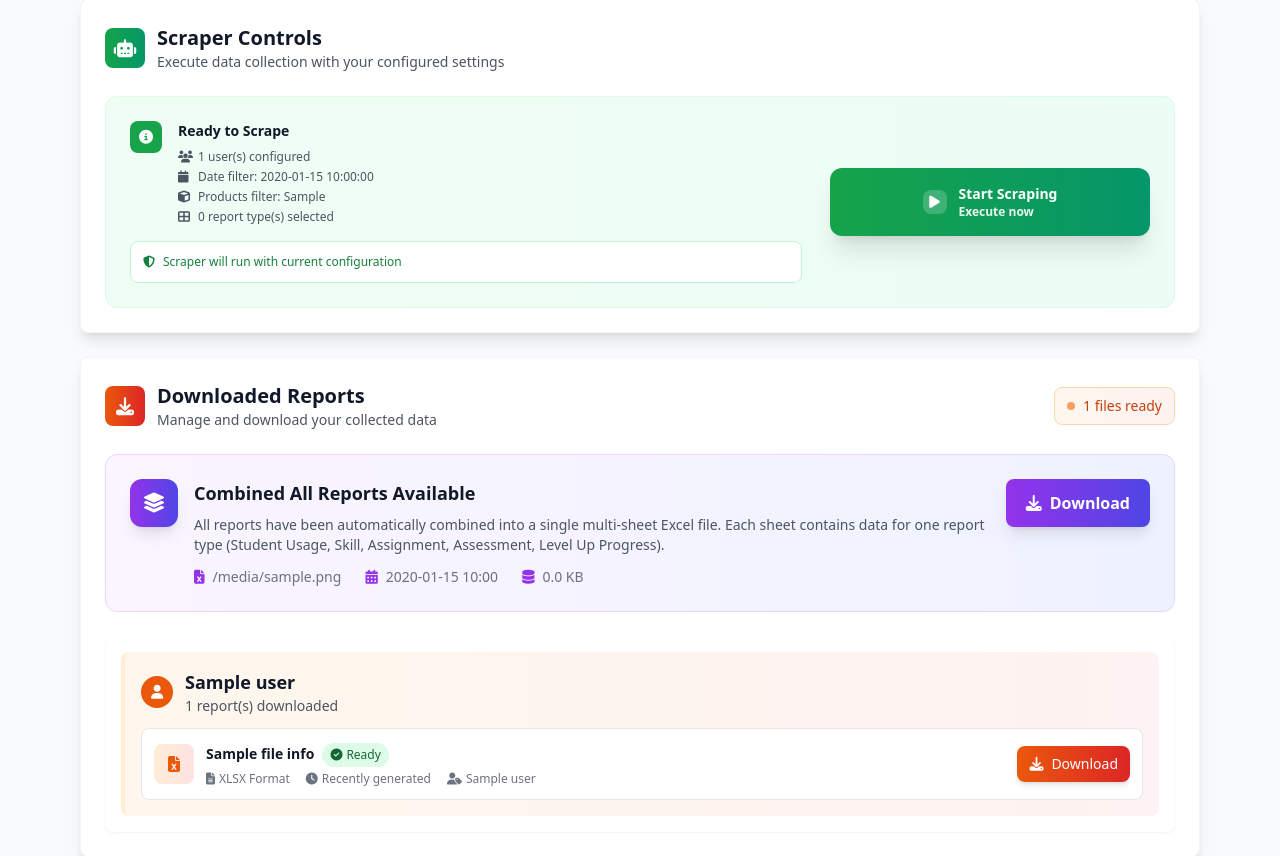
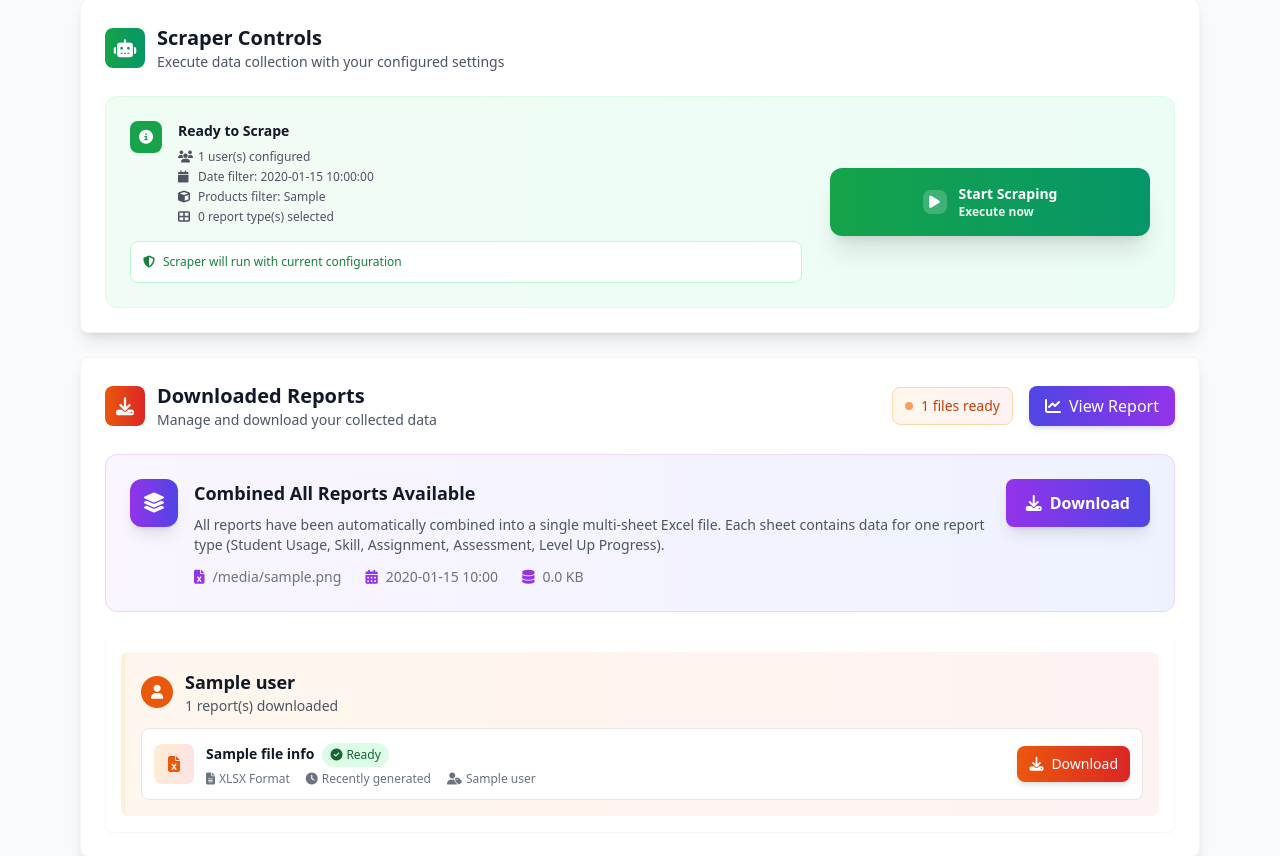
Before and after one commit to davidgonzalezfx/reports-scrapper, a Flask app: template templates/scrapper.html in a window 1280 px wide. Shown: the part 1445-2301 px from the top of the page. Run offline with Flask 3, Linux system fonts and the light colour scheme; the template is opened without the code that fills it: most values are stand-ins (such as "Sample title", 1, 10 or a date in 2020); some libraries are stand-ins or nearby versions.

Commit message:
Add - report page button

```diff
--- a/templates/scrapper.html
+++ b/templates/scrapper.html
@@ -604,6 +604,15 @@
 							<span class="text-orange-700 font-medium">{{ files|length }} files ready</span>
 						</div>
 					</div>
+
+					{% if files|length > 0 %}
+					<a href="/report"
+						class="group relative inline-flex items-center gap-2 px-4 py-2 bg-gradient-to-r from-indigo-600 to-purple-600 text-white font-medium rounded-lg shadow-md hover:from-indigo-700 hover:to-purple-700 focus:outline-none focus:ring-4 focus:ring-indigo-300 transition-all duration-200">
+						<i class="fas fa-chart-line"></i>
+						<span>View Report</span>
+						<div class="absolute inset-0 bg-white opacity-0 group-hover:opacity-20 rounded-lg transition-opacity duration-200"></div>
+					</a>
+					{% endif %}
 				</div>
 			</div>
 
```
